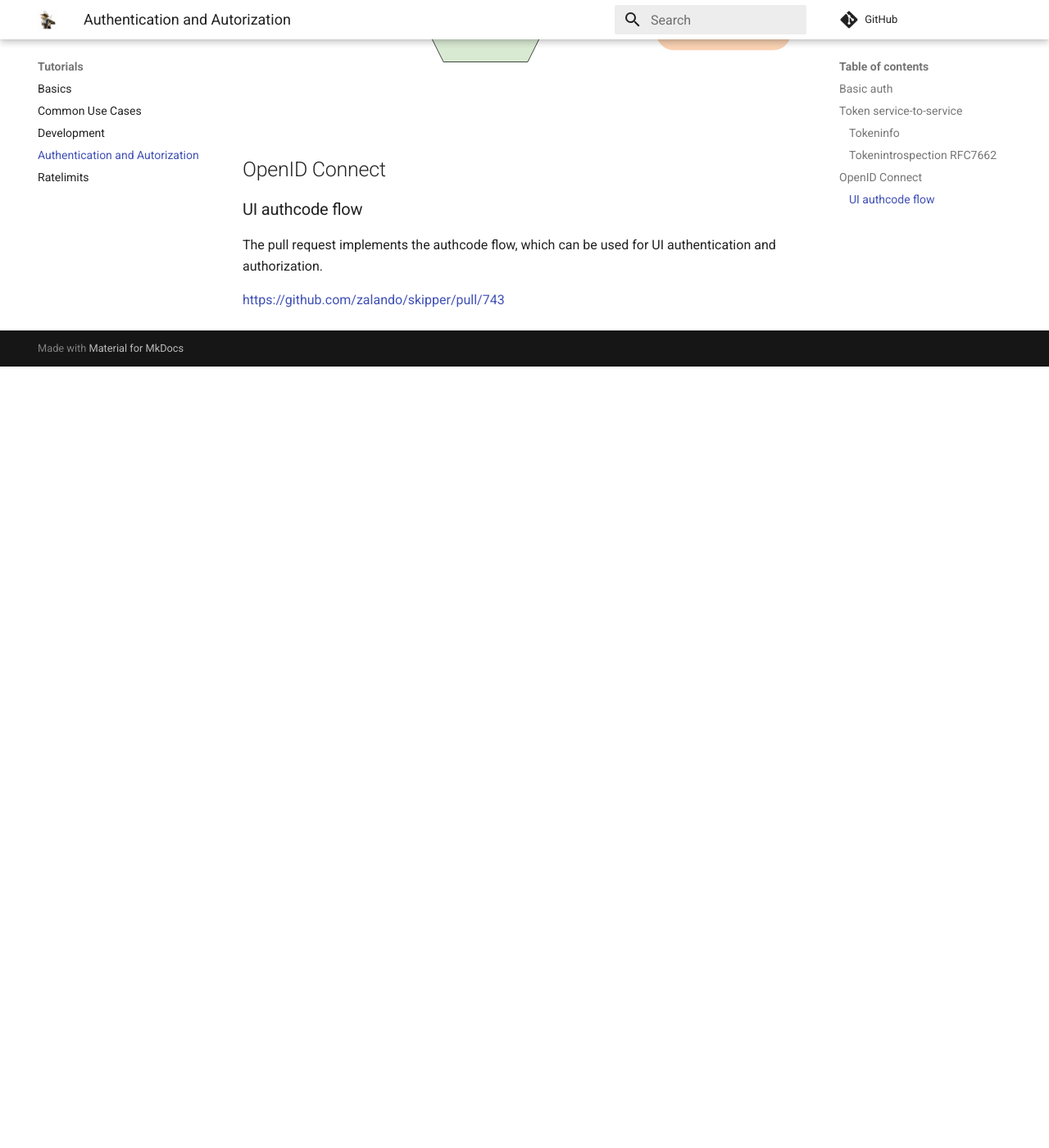
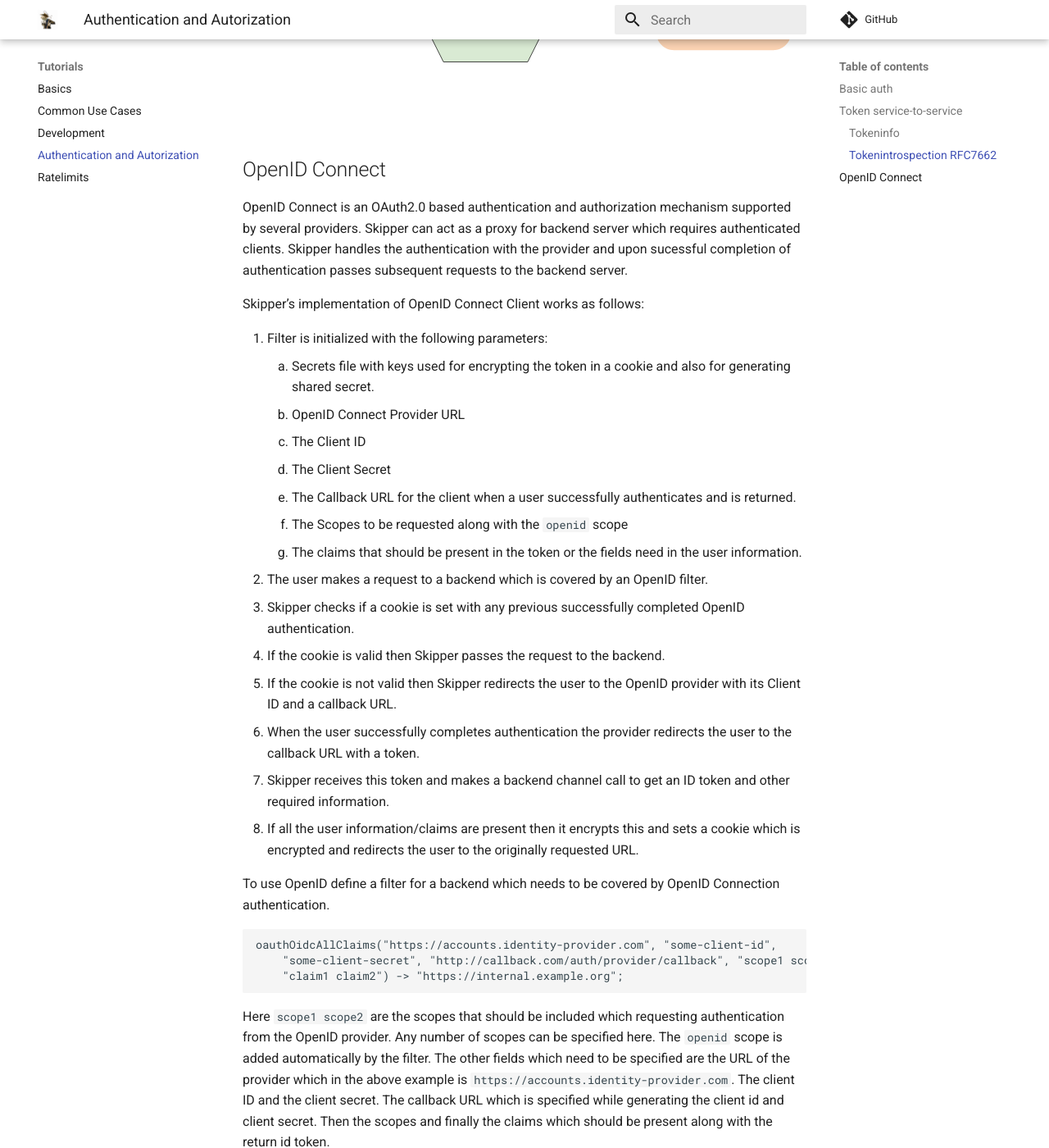
Before and after one commit to zalando/skipper, an MkDocs documentation site: the page built from docs/tutorials/auth.md, in a window 1280 px wide and 1400 px high, scrolled down 3496 px. Shown: the whole window at 82% size. Built offline with MkDocs 1.6.1 and Material for MkDocs 9.7.7, drawn with Linux system fonts in a browser that asks for light colours; comment, search, counter and statistics services are not loaded; before the commit the page ends 3943 px from its top, so only the background shows below that; some of the changed text lies outside the part shown.

Commit message:
Added header for passing OpenID info and added tutorial
Signed-off-by: Arjun Naik <arjun.rn@gmail.com>

````diff
--- a/docs/tutorials/auth.md
+++ b/docs/tutorials/auth.md
@@ -133,9 +133,92 @@
 
 ## OpenID Connect
 
-### UI authcode flow
+OpenID Connect is an OAuth2.0 based authentication and authorization mechanism supported by
+several providers. Skipper can act as a proxy for backend server which requires authenticated clients.
+Skipper handles the authentication with the provider and upon sucessful completion of authentication
+passes subsequent requests to the backend server.
 
-The pull request implements the authcode flow, which can be used for
-UI authentication and authorization.
+Skipper's implementation of OpenID Connect Client works as follows:
 
-[https://github.com/zalando/skipper/pull/743](https://github.com/zalando/skipper/pull/743)
+1. Filter is initialized with the following parameters:
+    1. Secrets file with keys used for encrypting the token in a cookie and also for generating shared secret.
+    2. OpenID Connect Provider URL
+    3. The Client ID
+    4. The Client Secret
+    5. The Callback URL for the client when a user successfully authenticates and is
+        returned.
+    6. The Scopes to be requested along with the `openid` scope
+    7. The claims that should be present in the token or the fields need in the user
+        information.
+2. The user makes a request to a backend which is covered by an OpenID filter.
+3. Skipper checks if a cookie is set with any previous successfully completed OpenID authentication.
+4. If the cookie is valid then Skipper passes the request to the backend.
+5. If the cookie is not valid then Skipper redirects the user to the OpenID provider with its Client ID and a callback URL.
+6. When the user successfully completes authentication the provider redirects the user to the callback URL with a token.
+7. Skipper receives this token and makes a backend channel call to get an ID token
+    and other required information.
+8. If all the user information/claims are present then it encrypts this and sets a cookie
+    which is encrypted and redirects the user to the originally requested URL.
+
+To use OpenID define a filter for a backend which needs to be covered by OpenID Connection authentication.
+
+```
+oauthOidcAllClaims("https://accounts.identity-provider.com", "some-client-id",
+    "some-client-secret", "http://callback.com/auth/provider/callback", "scope1 scope2",
+    "claim1 claim2") -> "https://internal.example.org";
+```
+
+Here `scope1 scope2` are the scopes that should be included which requesting authentication from the OpenID provider.
+Any number of scopes can be specified here. The `openid` scope is added automatically by the filter. The other fields
+which need to be specified are the URL of the provider which in the above example is
+`https://accounts.identity-provider.com`. The client ID and the client secret. The callback URL which is specified
+while generating the client id and client secret. Then the scopes and finally the claims which should be present along
+with the return id token.
+
+```
+oauthOIDCUserInfo("https://oidc-provider.example.com", "client_id", "client_secret",
+    "http://target.example.com/subpath/callback", "email profile",
+    "name email picture") -> "https://internal.example.org";
+```
+
+This filter is similar but it verifies that the token has certain user information
+information fields accesible with the token return by the provider. The fields can
+be specified at the end like in the example above where the fields `name`, `email`
+and `picture` are requested.
+
+Upon sucessful authentication Skipper will start allowing the user requests through
+to the backend. Along with the orginal request to the backend Skipper will include
+information which it obtained from the provider. The information is in `JSON` format
+with the header name `Skipper-Oidc-Info`. In the case of the claims container the
+header value is in the format.
+
+```json
+{
+    "oauth2token": "xxx",
+    "claims": {
+        "claim1": "val1",
+        "claim2": "val2"
+    },
+    "subject": "subj"
+}
+```
+
+In the case of a user info filter the payload is in the format:
+
+```json
+{
+    "oauth2token": "xxx",
+    "userInfo": {
+        "sub": "sub",
+        "profile": "prof",
+        "email": "abc@example.com",
+        "email_verified": "abc@example.com"
+    },
+    "subject": "subj"
+}
+```
+
+Skipper encrypts the cookies and also generates a nonce during the OAuth2.0 flow
+for which it needs a secret key. This key is in a file which can be rotated periodically
+because it is reread by Skipper. The path to this file can be passed with the flag
+`-oidc-secret-file` when Skipper is started.
````
Also changed, not shown: 2 other files.
